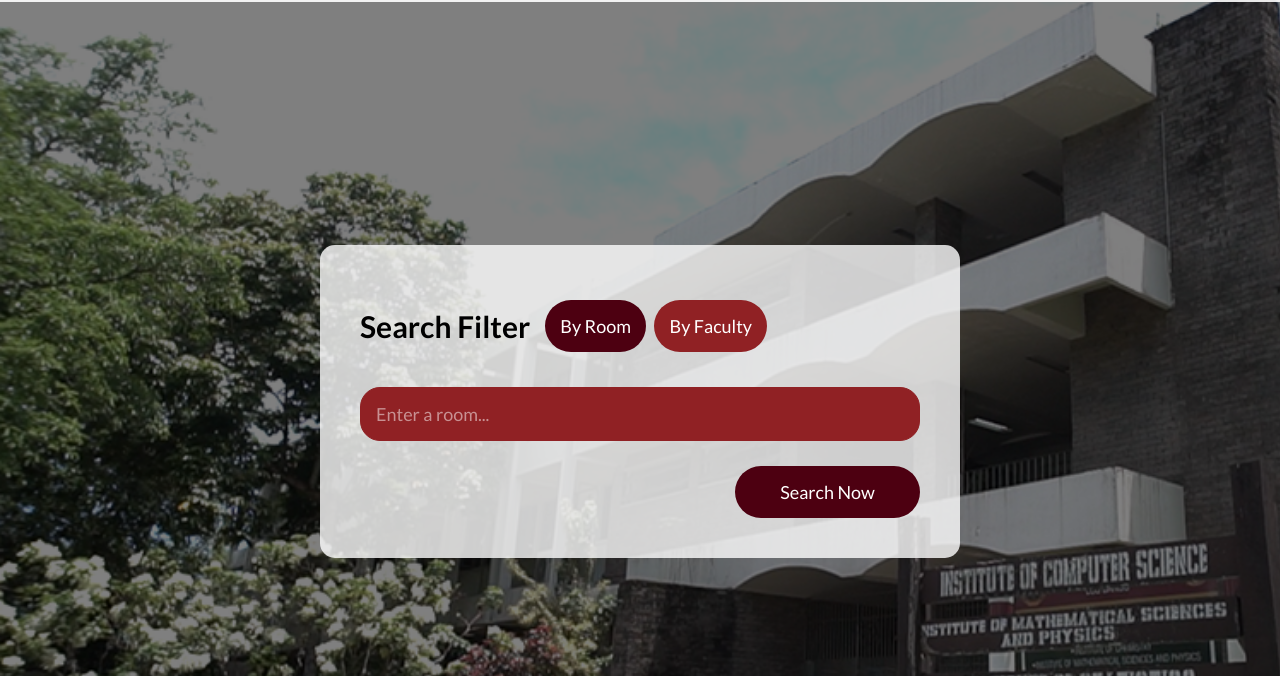
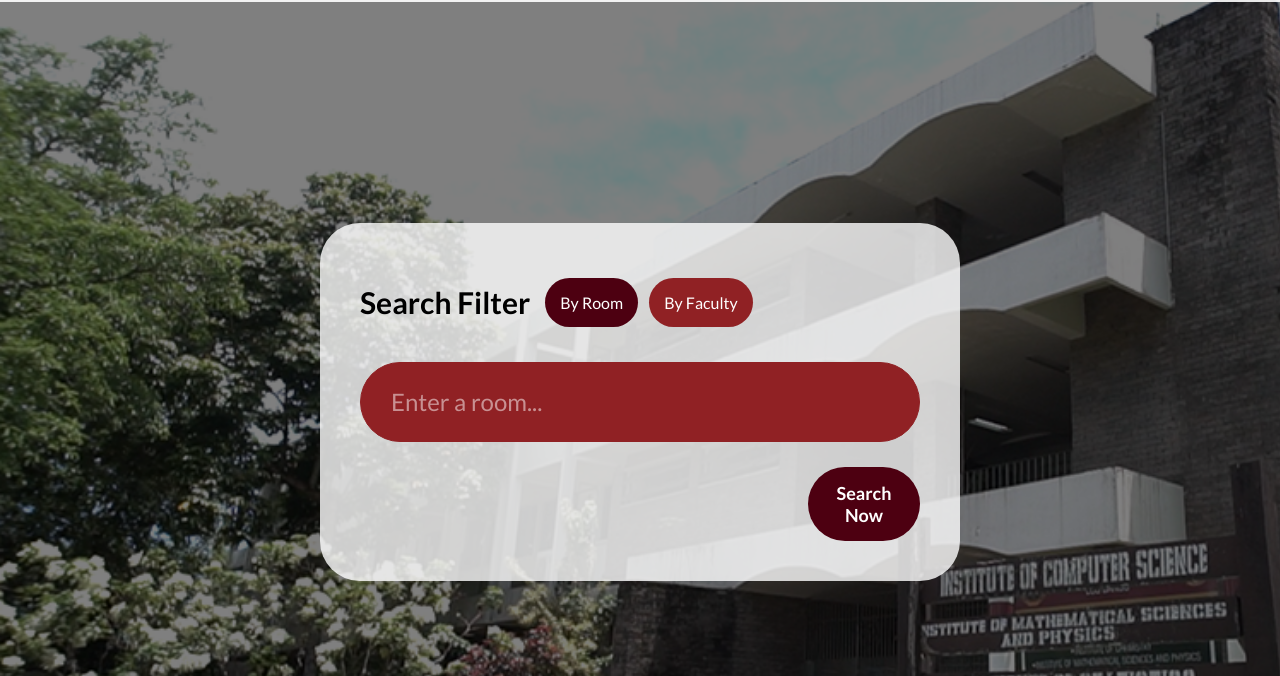
Before and after one commit to sigmund-baybay/ICSearch, a plain HTML site: page index.html in a window 1280 px wide. Shown: the part 124-800 px from the top of the page. Drawn offline with Linux system fonts and the light colour scheme.

Commit message:
refactor: modified every css file to match with each other

```diff
--- a/css/faculty.css
+++ b/css/faculty.css
@@ -1,4 +1,5 @@
 * {
+    font-family: 'Lato', sans-serif;
     margin: 0;
     padding: 0;
     box-sizing: border-box;
@@ -7,7 +8,6 @@
   body {
     display: flex;
     flex-direction: column;
-    font-family: 'Lato', sans-serif;
     background-image: url("../src/img/PHYSCI.png");
     background-size: cover;
   }
--- a/css/floorspage.css
+++ b/css/floorspage.css
@@ -6,7 +6,7 @@
 }
 
 body {
-    background: url('../src/img/pisay1.jpg') no-repeat center center;
+    background: url('../src/img/pisay1.jpg') no-repeat center center fixed;
     background-size: cover;
     min-height: 100vh;
 }
@@ -93,14 +93,13 @@ header nav {
     outline: none;
 }
 
-
 /*whitebox*/
 .container{
 	margin:auto;
 	border: none;
 	width: 90%;
 	height: auto;
-	background-color: rgba(255, 255, 255, 0.9);
+	background-color: rgba(255, 255, 255, 0.8);
 	border-radius: 10px;
 	margin-bottom: 40px;
 	padding-bottom: 18px
--- a/css/homepage.css
+++ b/css/homepage.css
@@ -75,7 +75,7 @@ header nav {
 
 .search-container {
   background-color: rgba(255, 255, 255, 0.8);
-  border-radius: 15px;
+  border-radius: 40px;
   padding: 40px;
   width: 50%;
   box-sizing: border-box;
@@ -98,8 +98,8 @@ header nav {
   border: none;
   border-radius: 30px;
   cursor: pointer;
-  font-size: 18px;
-  margin-right: 5px;
+  font-size: 16px;
+  margin-right: 8px;
 }
 
 .search-button button {
@@ -112,12 +112,13 @@ header nav {
 
 .search-bar {
   width: 100%;
-  padding: 15px;
+  height: 80px;
+  padding: 30px;
   margin-bottom: 25px;
   background-color: #902124;
   border: 1px solid #902124;
-  border-radius: 20px;
-  font-size: 18px;
+  border-radius: 50px;
+  font-size: 24px;
   box-sizing: border-box;
   color: white;
 }
@@ -125,7 +126,6 @@ header nav {
 .search-bar::placeholder{
   color: white;
   opacity: .5;
-
 }
 
 .submit-button-container {
@@ -134,16 +134,16 @@ header nav {
 }
 
 .submit-button {
-  width: 33%;
+  width: 20%;
   padding: 15px;
   background-color: #4d0011;
   color: white;
   border: none;
-  border-radius: 30px;
+  border-radius: 50px;
   cursor: pointer;
   font-size: 18px;
+  font-weight: bold;
 }
-
 
 /* FOOTER */
 
--- a/css/profs/jjbawagan.css
+++ b/css/profs/jjbawagan.css
@@ -1,11 +1,11 @@
 * {
+    font-family: 'Lato', sans-serif;
     margin: 0;
     padding: 0;
     box-sizing: border-box;
 }
 
 body {
-    font-family: 'Lato', sans-serif;
     background: url('../../src/img/pisay1.jpg') no-repeat center center;
     background-size: cover;
     min-height: 100vh;
--- a/css/profs/pbdionisio.css
+++ b/css/profs/pbdionisio.css
@@ -1,11 +1,11 @@
 * {
+    font-family: 'Lato', sans-serif;
     margin: 0;
     padding: 0;
     box-sizing: border-box;
 }
 
 body {
-    font-family: 'Lato', sans-serif;
     background: url('../../src/img/pisay1.jpg') no-repeat center center;
     background-size: cover;
     min-height: 100vh;
--- a/css/rooms/icsmh.css
+++ b/css/rooms/icsmh.css
@@ -1,11 +1,11 @@
 * {
+    font-family: 'Lato', sans-serif;
     margin: 0;
     padding: 0;
     box-sizing: border-box;
 }
 
 body {
-    font-family: 'Lato', sans-serif;
     background: url('../../src/img/pisay1.jpg') no-repeat center center;
     background-size: cover;
     min-height: 100vh;
--- a/css/rooms/icspc2.css
+++ b/css/rooms/icspc2.css
@@ -1,11 +1,11 @@
 * {
+    font-family: 'Lato', sans-serif;
     margin: 0;
     padding: 0;
     box-sizing: border-box;
 }
 
 body {
-    font-family: 'Lato', sans-serif;
     background: url('../../src/img/pisay1.jpg') no-repeat center center;
     background-size: cover;
     min-height: 100vh;
--- a/css/rooms/icspc9.css
+++ b/css/rooms/icspc9.css
@@ -1,11 +1,11 @@
 * {
+    font-family: 'Lato', sans-serif;
     margin: 0;
     padding: 0;
     box-sizing: border-box;
 }
 
 body {
-    font-family: 'Lato', sans-serif;
     background: url('../../src/img/pisay1.jpg') no-repeat center center;
     background-size: cover;
     min-height: 100vh;
```
Also changed, not shown: pages/about.html (+1 -1 lines), src/profile/kiefer.jpg (added), src/profile/kiefer.png (deleted).
